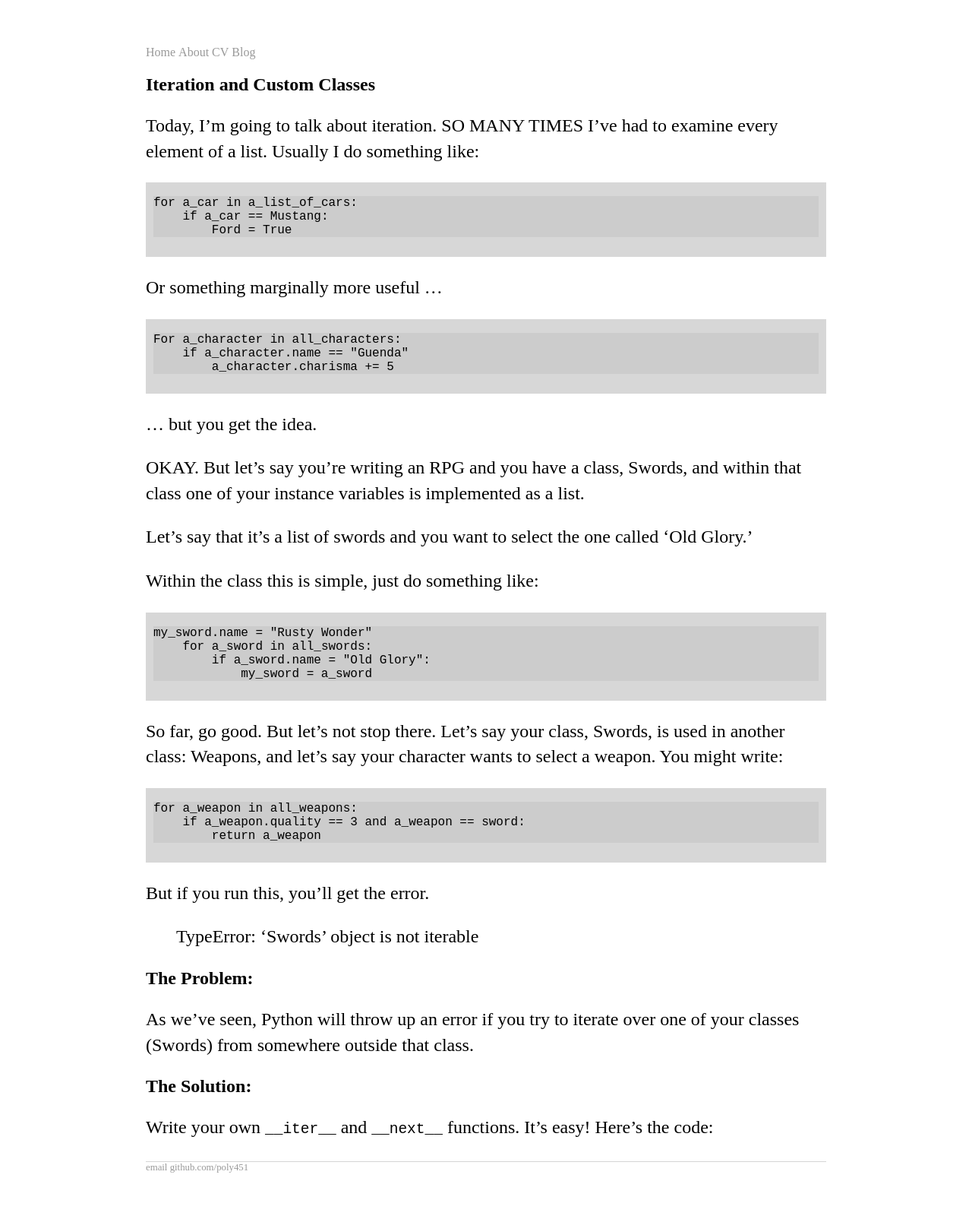
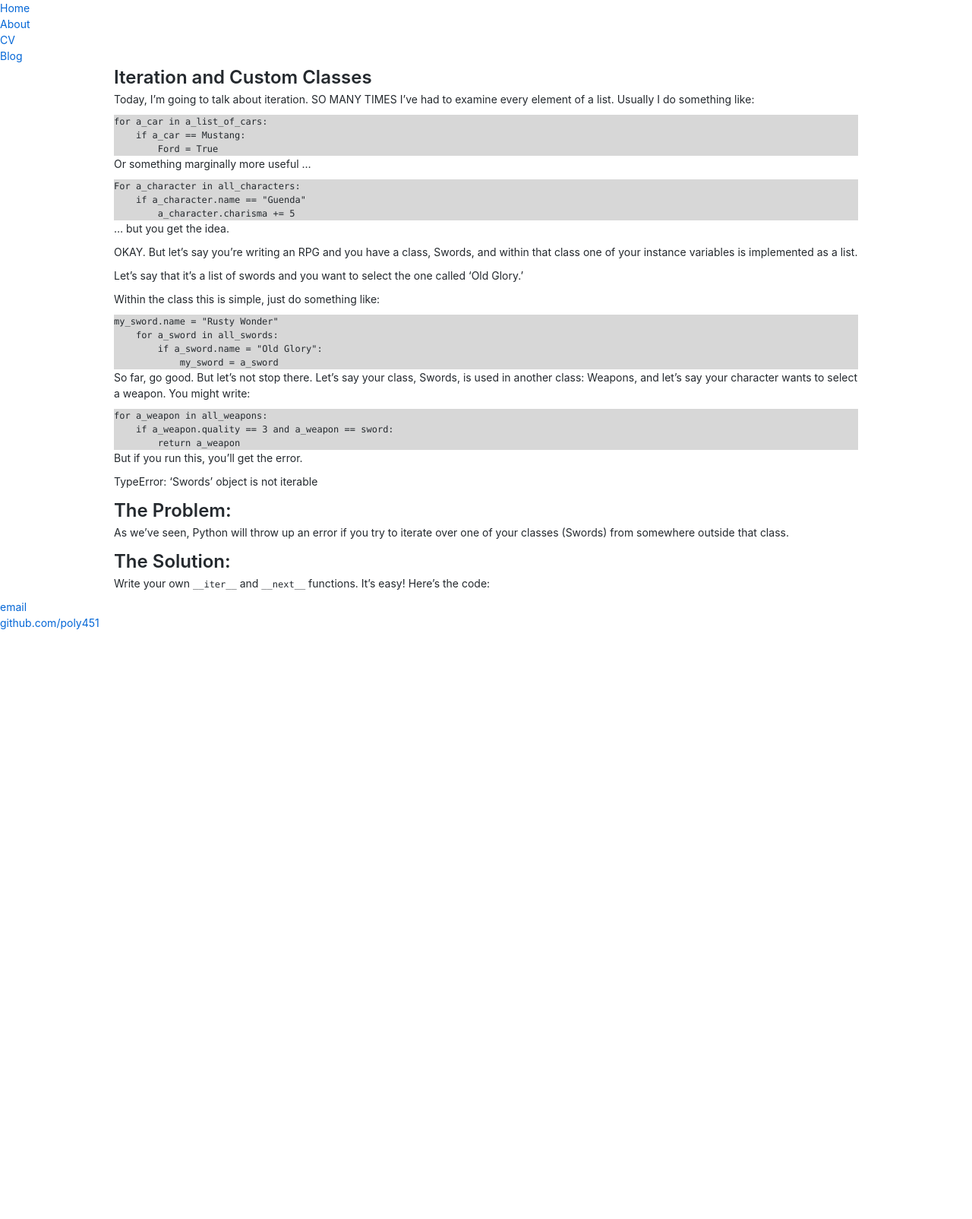
Before and after one commit to poly451/poly451.github.io, a Jekyll site: the page built from _posts/2019-04-28-this-is-an-experiment.md, in a window 1280 px wide. Shown: the whole page at 76% size. Built offline with Jekyll 4.4.1, drawn with Linux system fonts in a browser that asks for light colours; after the commit the page ends 900 px from its top, so only the background shows below that.

Commit message:
Update exp01.html

```diff
--- a/_layouts/exp01.html
+++ b/_layouts/exp01.html
@@ -4,7 +4,8 @@
 			<title>{{ page.title }}</title>
 			<!-- link to main stylesheet -->
 			<!-- <link rel="stylesheet" type="text/css" href="/css/exp01.css"> -->
-			<link rel="stylesheet" type="text/css" href="/css/exp02_new.css">
+			<link rel="stylesheet" type="text/css" href="/css/github_big01.css">
+			<link rel="stylesheet" type="text/css" href="/css/github_big02.css">
 			<style>
 				div.highlight {
 					font-size: 20px;
```
